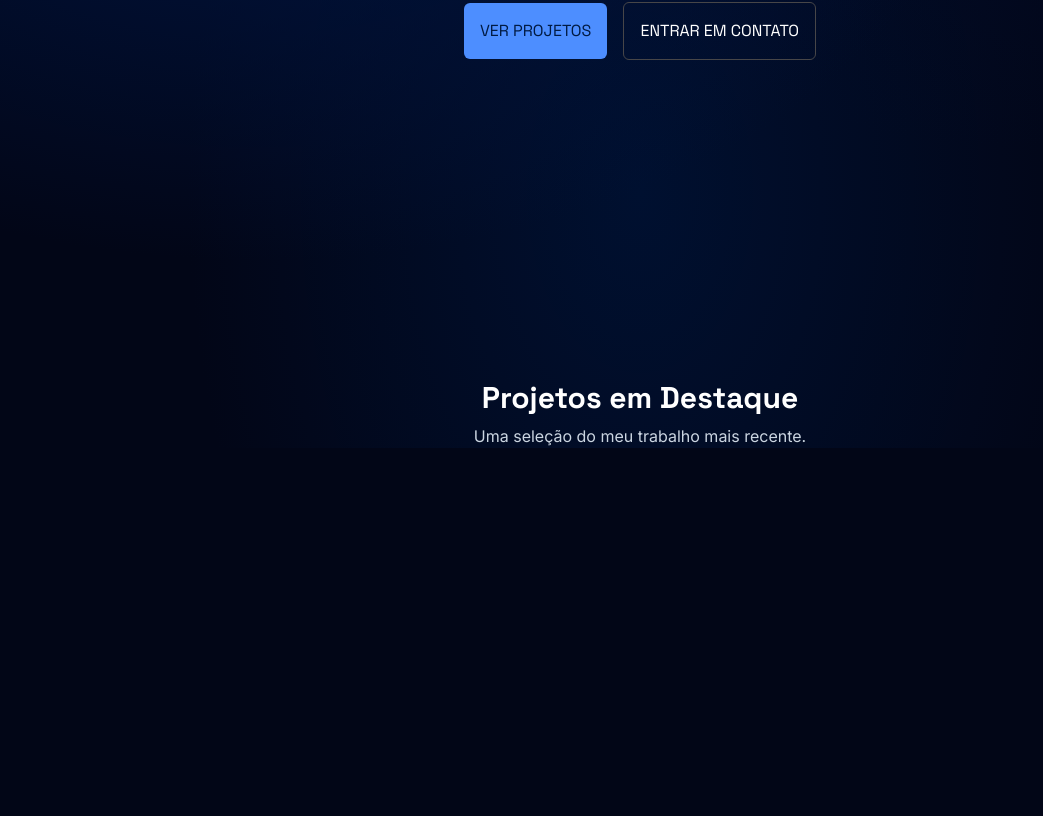
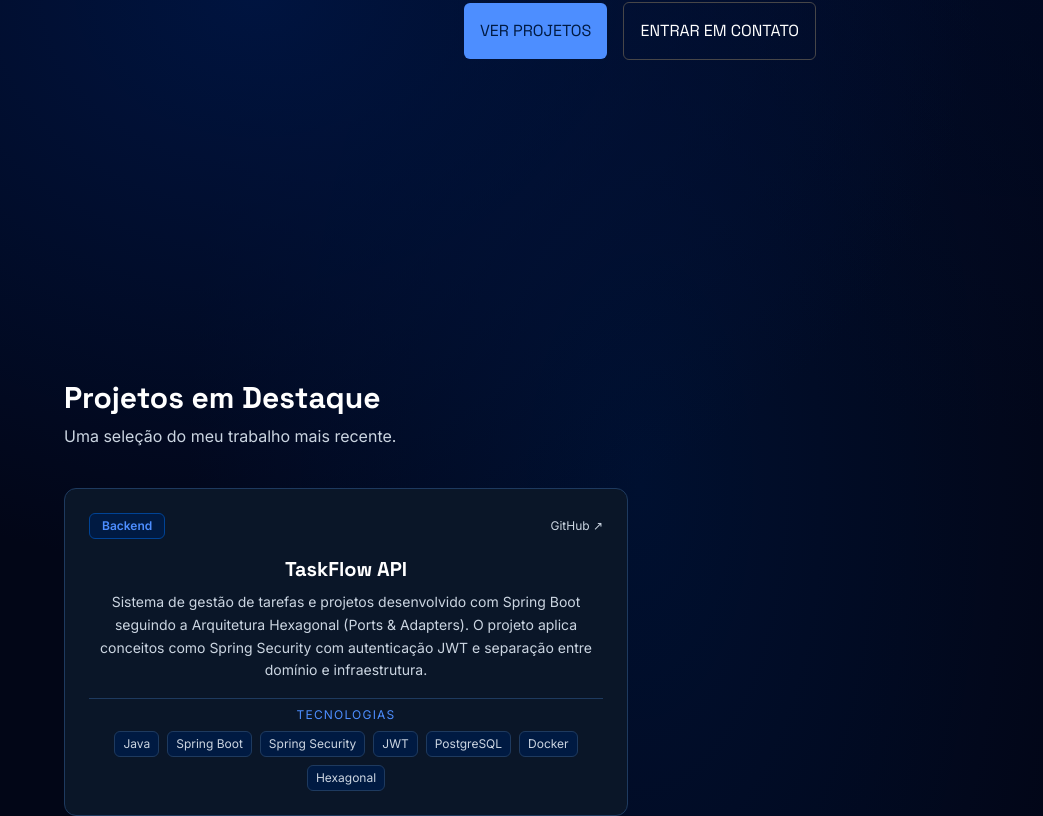
Before and after one commit to kauaafeelix/personal-portfolio, a Next.js app: page / in a window 1280 px wide. Shown: the part 832-1648 px from the top of the page, without its empty margins (0-1043 px from the left). Before the commit the page ends 1280 px from the top, so only its background shows below. Built offline with nearby package versions, Linux system fonts and the light colour scheme.

Commit message:
feat: adiciona section de projetos em destaque

```diff
--- a/src/app/page.js
+++ b/src/app/page.js
@@ -4,7 +4,7 @@ import "./globals.css";
 
 export default function Home() {
     return (
-      <main className="flex flex-col items-center justify-center min-h-[70vh] text-center mt-[4rem]">
+      <main className="flex flex-col min-h-[70vh] text-center mt-[4rem]">
           <section className="flex flex-col items-center gap-[5rem] mt-[2rem]">
               <div className="flex flex-col gap-[5rem] max-w-[80vh] items-center">
                   <h4 className="w-fit flex items-center gap-2 border border-[#004395] tracking-[0.2rem] text-[#4D8EFF] bg-[#001A42] p-2 font-semibold">
@@ -19,10 +19,36 @@ export default function Home() {
                     <button className="p-4 font-normal font-space border border-[#474648] hover:bg-[#DAE3F0] hover:text-[#000000] cursor-pointer transition-all duration-300 rounded-md">ENTRAR EM CONTATO</button>
               </div>
           </section>
-          <section className="flex flex-col gap-10 mt-[20rem]">
-              <div className="">
+          <section className="flex flex-col gap-10 mt-[20rem] mx-[4rem]">
+              <div className="flex flex-col text-justify">
                   <h2 className="font-space text-3xl font-bold text-white">Projetos em Destaque</h2>
-                   <p className="text-[#CBD5E1] mt-2">Uma seleção do meu trabalho mais recente.</p>
+                  <p className="text-[#CBD5E1] mt-2">Uma seleção do meu trabalho mais recente.</p>
+              </div>
+              <div className="grid grid-cols-2 gap-6">
+
+                <div className="flex flex-col gap-4 p-6 bg-[#0A1628] border border-[#1E3A5F] rounded-xl">
+
+                  <div className="flex items-center justify-between">
+                    <span className="text-xs font-semibold px-3 py-1 bg-[#001A42] text-[#4D8EFF] border border-[#004395] rounded-md">Backend</span>
+                    <a href="#" className="text-xs text-[#CBD5E1] hover:text-[#4D8EFF] transition-colors">GitHub ↗</a>
+                  </div>
+
+                  <div className="flex flex-col gap-2">
+                    <h3 className="font-space text-xl font-bold text-white">TaskFlow API</h3>
+                    <p className="text-sm text-[#CBD5E1] leading-relaxed">Sistema de gestão de tarefas e projetos desenvolvido com Spring Boot seguindo a Arquitetura Hexagonal (Ports & Adapters).
+                       O projeto aplica conceitos como Spring Security com autenticação JWT e separação entre domínio e infraestrutura.</p>
+                  </div>
+
+                  <div className="flex flex-col gap-2 pt-2 border-t border-[#1E3A5F]">
+                    <p className="text-xs text-[#4D8EFF] tracking-widest uppercase">Tecnologias</p>
+                    <div className="flex flex-wrap gap-2 items-center justify-center">
+                      {["Java", "Spring Boot", "Spring Security", "JWT", "PostgreSQL", "Docker", "Hexagonal"].map(tech => (
+                        <span key={tech} className="text-xs px-2 py-1 bg-[#001A42] text-[#CBD5E1] border border-[#1E3A5F] rounded-md">{tech}</span>
+                      ))}
+                    </div>
+                  </div>
+
+                </div>
               </div>
           </section>
       </main>
```
